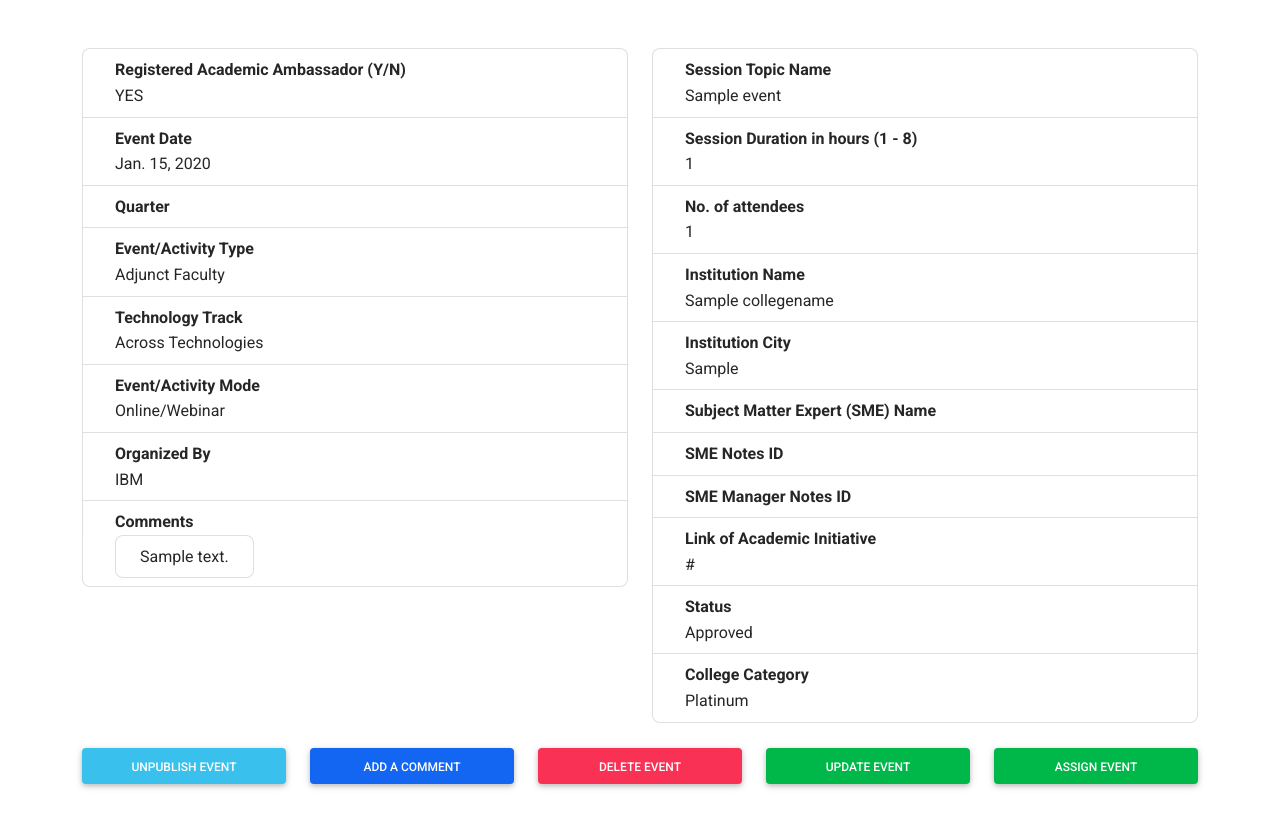
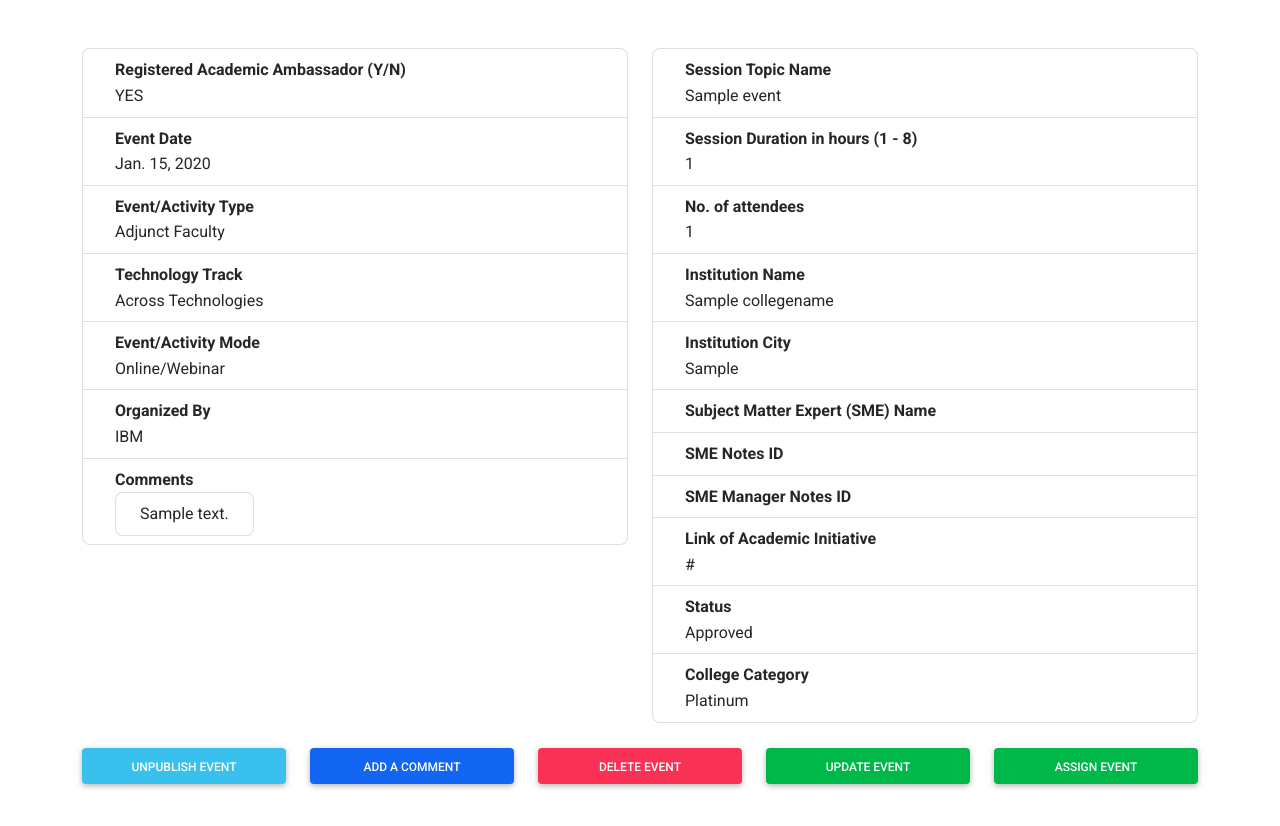
Before and after one commit to 18praneeth/event-management-ibm, a Django app: page /detail/1 in a window 1280 px wide. Shown: the part 227-1053 px from the top of the page. Run offline with Django 3.2, Linux system fonts and the light colour scheme; a user stored in the database is signed in; tables that the repository leaves empty hold one stand-in row (values such as "Sample post"); some libraries are stand-ins or nearby versions.

Commit message:
messages removed,

```diff
--- a/event/utils.py
+++ b/event/utils.py
@@ -19,7 +19,7 @@
 			"type": "section",
 			"text": {
 				"type": "mrkdwn",
-				"text": f"`Date:` {event_object.date}\n`Event activity mode:`{event_object.event_activity_type}\n`Technology tracks:`{event_object.technology_tracks}\n`Event activity mode:`{event_object.event_activity_mode}\n`Session topic name:`{event_object.session_topic_name}\n `Session duration:`{event_object.session_duration}\n`college name:`{event_object.institution_name.college_name}"
+				"text": f"`Date:` {event_object.date}\n`Event activity mode:`{event_object.event_activity_type}\n`Technology tracks:`{event_object.technology_tracks}\n`Event activity mode:`{event_object.event_activity_mode}\n`Session topic name:`{event_object.session_topic_name}\n `Session duration:`{event_object.session_duration}\n"
 			}
 		},
 		{
--- a/templates/base.html
+++ b/templates/base.html
@@ -63,7 +63,7 @@
     <script src="https://stackpath.bootstrapcdn.com/bootstrap/4.3.1/js/bootstrap.min.js" integrity="sha384-JjSmVgyd0p3pXB1rRibZUAYoIIy6OrQ6VrjIEaFf/nJGzIxFDsf4x0xIM+B07jRM" crossorigin="anonymous"></script>
 
     <script src="{% static 'js/toast.min.js' %}"></script>
-    <script>
+    <!--<script>
       {% if messages %}
       {% for message in messages %}
         $.toast({
@@ -73,7 +73,7 @@
         });
       {% endfor %}
       {% endif %}
-    </script>
+    </script>-->
         <script>
       $(function () {
         $("#id_date").datepicker({
--- a/templates/event-detail.html
+++ b/templates/event-detail.html
@@ -134,12 +134,7 @@
           {{data.date}}
         </div>
       </li>
-      <li class="list-group-item d-flex justify-content-between align-items-start">
-        <div class="ms-2 me-auto">
-          <div class="fw-bold">Quarter</div>
-          {{data.quarter}}
-        </div>
-      </li>
+
       <li class="list-group-item d-flex justify-content-between align-items-start">
         <div class="ms-2 me-auto">
           <div class="fw-bold">Event/Activity Type</div>
```
